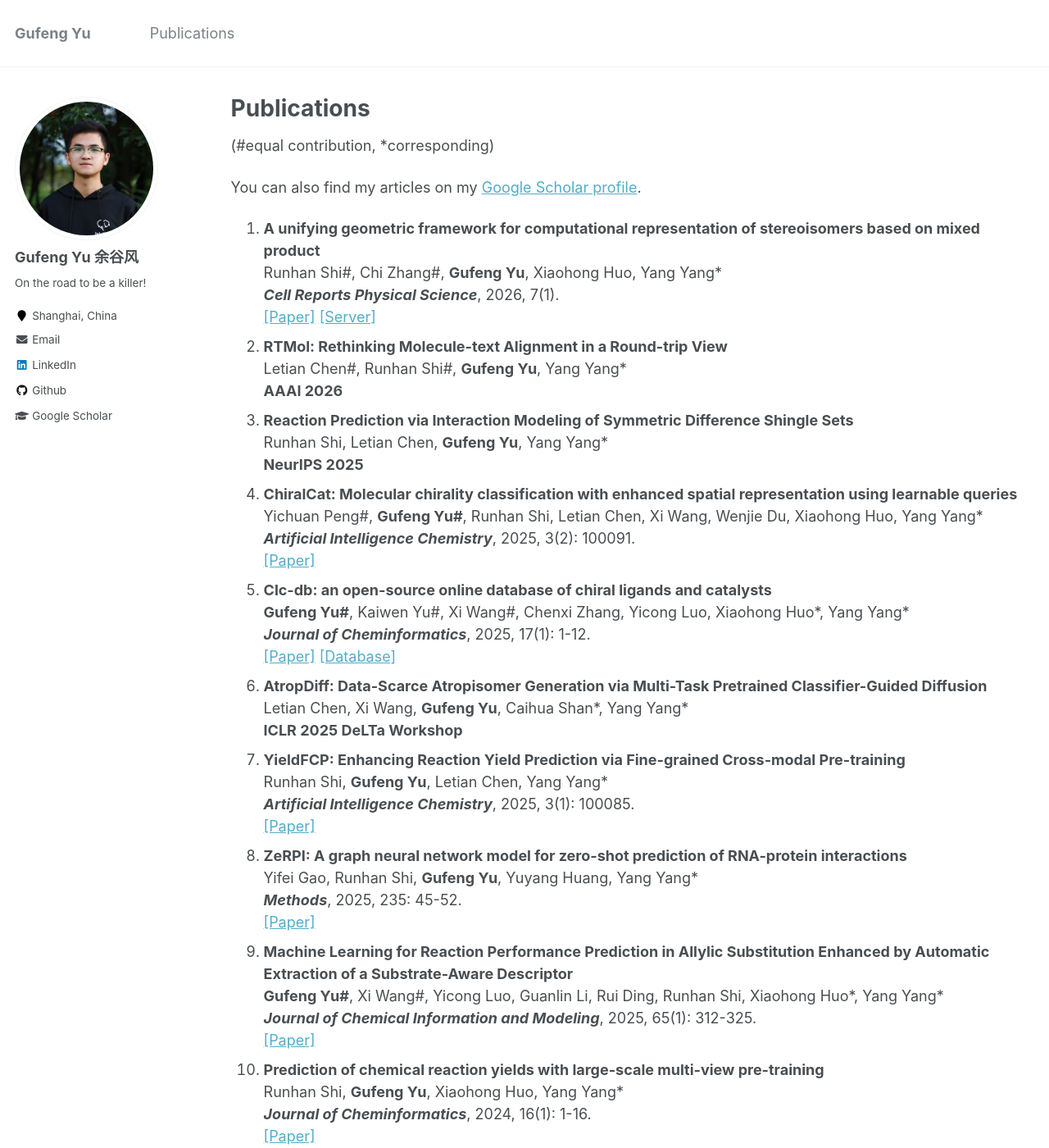
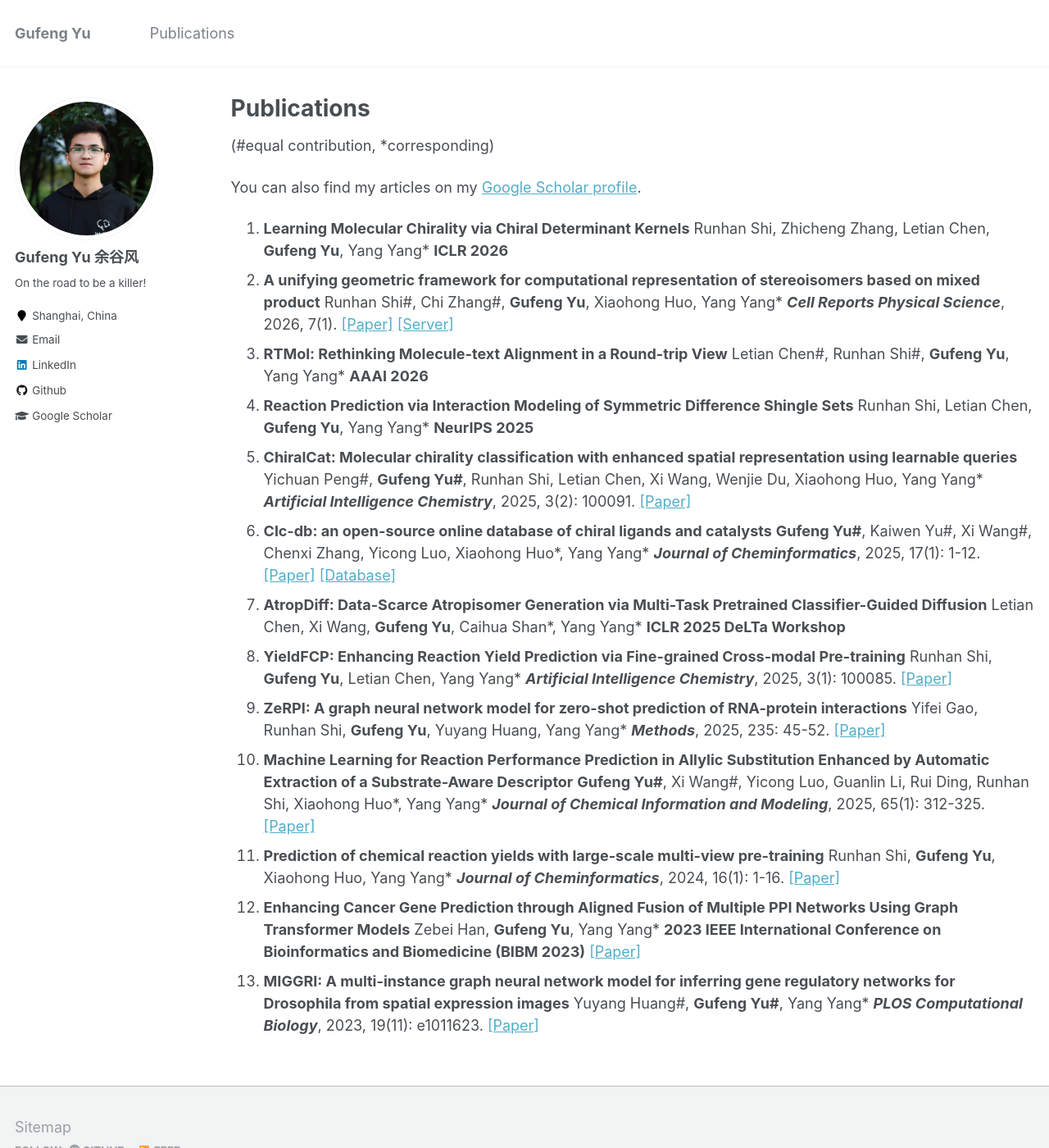
Before and after one commit to GufengYu520/gufengyu520.github.io, a Jekyll site: the page built from _pages/publications.md, in a window 1280 px wide and 1400 px high. Shown: the whole window at 82% size. Built offline with Jekyll 4.4.1, drawn with Linux system fonts in a browser that asks for light colours; some of the changed text lies outside the part shown.

Commit message:
update publication lists

```diff
--- a/_pages/publications.md
+++ b/_pages/publications.md
@@ -9,48 +9,51 @@ author_profile: true
 
 You can also find my articles on my [Google Scholar profile](https://scholar.google.com/citations?user=97-LZ1sAAAAJ).
 
-1. **A unifying geometric framework for computational representation of stereoisomers based on mixed product**
+1. **Learning Molecular Chirality via Chiral Determinant Kernels**
+   Runhan Shi, Zhicheng Zhang, Letian Chen, **Gufeng Yu**, Yang Yang*
+   **ICLR 2026**
+2. **A unifying geometric framework for computational representation of stereoisomers based on mixed product**
    Runhan Shi#, Chi Zhang#, **Gufeng Yu**, Xiaohong Huo, Yang Yang*
    ***Cell Reports Physical Science***, 2026, 7(1).
    [[Paper]](https://doi.org/10.1016/j.xcrp.2025.103065) [[Server]](https://compbio.sjtu.edu.cn/services/chiralfinder)
-2. **RTMol: Rethinking Molecule-text Alignment in a Round-trip View**
+3. **RTMol: Rethinking Molecule-text Alignment in a Round-trip View**
    Letian Chen#, Runhan Shi#, **Gufeng Yu**, Yang Yang*
    **AAAI 2026**
-3. **Reaction Prediction via Interaction Modeling of Symmetric Difference Shingle Sets**
+4. **Reaction Prediction via Interaction Modeling of Symmetric Difference Shingle Sets**
    Runhan Shi, Letian Chen, **Gufeng Yu**, Yang Yang*
    **NeurIPS 2025**
-4. **ChiralCat: Molecular chirality classification with enhanced spatial representation using learnable queries**
+5. **ChiralCat: Molecular chirality classification with enhanced spatial representation using learnable queries**
    Yichuan Peng#, **Gufeng Yu#**, Runhan Shi, Letian Chen, Xi Wang, Wenjie Du, Xiaohong Huo, Yang Yang*
    ***Artificial Intelligence Chemistry***, 2025, 3(2): 100091.
    [[Paper]](https://doi.org/10.1016/j.aichem.2025.100091)
-5. **Clc-db: an open-source online database of chiral ligands and catalysts**
+6. **Clc-db: an open-source online database of chiral ligands and catalysts**
    **Gufeng Yu#**, Kaiwen Yu#, Xi Wang#, Chenxi Zhang, Yicong Luo, Xiaohong Huo\*, Yang Yang*
    ***Journal of Cheminformatics***, 2025, 17(1): 1-12.
    [[Paper]](https://jcheminf.biomedcentral.com/articles/10.1186/s13321-025-00991-9) [[Database]](https://compbio.sjtu.edu.cn/services/clc-db)
-6. **AtropDiff: Data-Scarce Atropisomer Generation via Multi-Task Pretrained Classifier-Guided Diffusion**
+7. **AtropDiff: Data-Scarce Atropisomer Generation via Multi-Task Pretrained Classifier-Guided Diffusion**
    Letian Chen, Xi Wang, **Gufeng Yu**, Caihua Shan*, Yang Yang\*
    **ICLR 2025 DeLTa Workshop**
-7. **YieldFCP: Enhancing Reaction Yield Prediction via Fine-grained Cross-modal Pre-training**
+8. **YieldFCP: Enhancing Reaction Yield Prediction via Fine-grained Cross-modal Pre-training**
    Runhan Shi, **Gufeng Yu**, Letian Chen, Yang Yang*
    ***Artificial Intelligence Chemistry***, 2025, 3(1): 100085.
    [[Paper]](https://doi.org/10.1016/j.aichem.2025.100085)
-8. **ZeRPI: A graph neural network model for zero-shot prediction of RNA-protein interactions**
+9. **ZeRPI: A graph neural network model for zero-shot prediction of RNA-protein interactions**
    Yifei Gao, Runhan Shi, **Gufeng Yu**, Yuyang Huang, Yang Yang*
    ***Methods***, 2025, 235: 45-52.
    [[Paper]](https://doi.org/10.1016/j.ymeth.2025.01.014)
-9. **Machine Learning for Reaction Performance Prediction in Allylic Substitution Enhanced by Automatic Extraction of a Substrate-Aware Descriptor**
-   **Gufeng Yu#**, Xi Wang#, Yicong Luo, Guanlin Li, Rui Ding, Runhan Shi, Xiaohong Huo\*, Yang Yang*
-   ***Journal of Chemical Information and Modeling***, 2025, 65(1): 312-325.
-   [[Paper]](https://pubs.acs.org/doi/10.1021/acs.jcim.4c02120)
-10. **Prediction of chemical reaction yields with large-scale multi-view pre-training**
+10. **Machine Learning for Reaction Performance Prediction in Allylic Substitution Enhanced by Automatic Extraction of a Substrate-Aware Descriptor**
+    **Gufeng Yu#**, Xi Wang#, Yicong Luo, Guanlin Li, Rui Ding, Runhan Shi, Xiaohong Huo\*, Yang Yang*
+    ***Journal of Chemical Information and Modeling***, 2025, 65(1): 312-325.
+    [[Paper]](https://pubs.acs.org/doi/10.1021/acs.jcim.4c02120)
+11. **Prediction of chemical reaction yields with large-scale multi-view pre-training**
     Runhan Shi, **Gufeng Yu**, Xiaohong Huo, Yang Yang*
     ***Journal of Cheminformatics***, 2024, 16(1): 1-16.
     [[Paper]](https://jcheminf.biomedcentral.com/articles/10.1186/s13321-024-00815-2)
-11. **Enhancing Cancer Gene Prediction through Aligned Fusion of Multiple PPI Networks Using Graph Transformer Models**
+12. **Enhancing Cancer Gene Prediction through Aligned Fusion of Multiple PPI Networks Using Graph Transformer Models**
     Zebei Han, **Gufeng Yu**, Yang Yang*
-    **2023 IEEE International Conference on Bioinformatics and Biomedicine (BIBM)**
+    **2023 IEEE International Conference on Bioinformatics and Biomedicine (BIBM 2023)**
     [[Paper]](https://ieeexplore.ieee.org/document/10385593)
-12. **MIGGRI: A multi-instance graph neural network model for inferring gene regulatory networks for Drosophila from spatial expression images**
+13. **MIGGRI: A multi-instance graph neural network model for inferring gene regulatory networks for Drosophila from spatial expression images**
     Yuyang Huang#, **Gufeng Yu#**, Yang Yang*
     ***PLOS Computational Biology***, 2023, 19(11): e1011623.
     [[Paper]](https://journals.plos.org/ploscompbiol/article?id=10.1371/journal.pcbi.1011623)
```
Also changed, not shown: _pages/about.md (line endings or trailing spaces).
